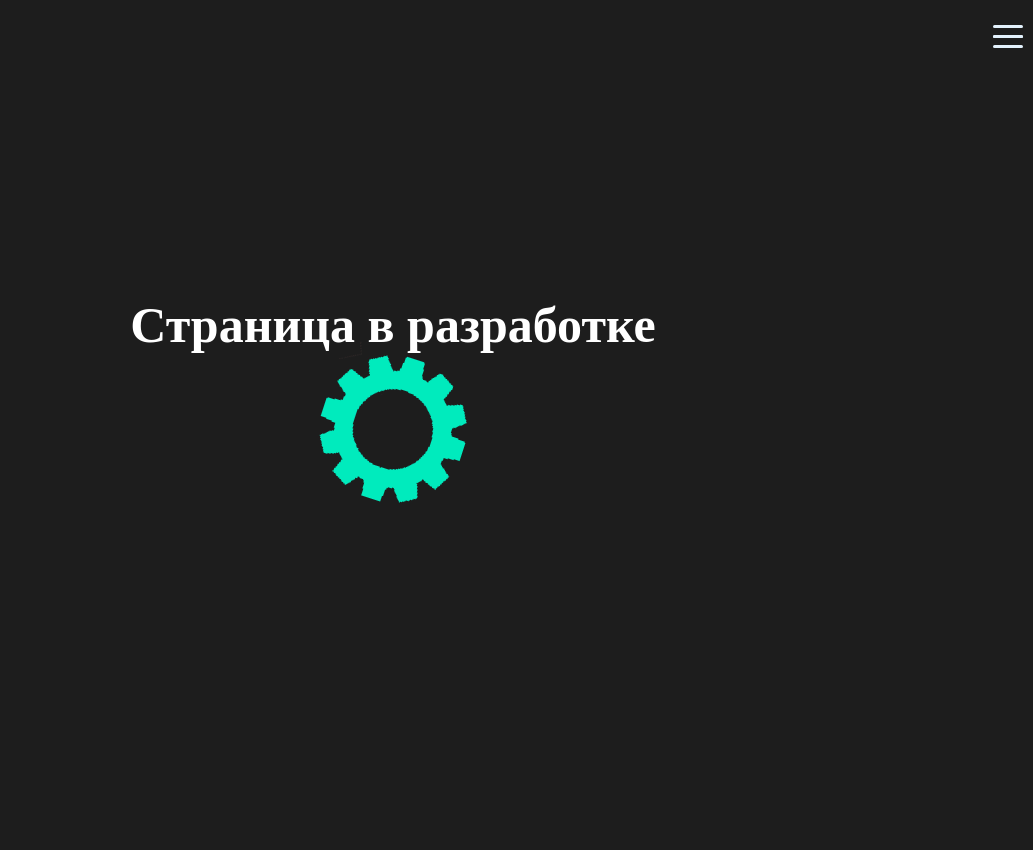
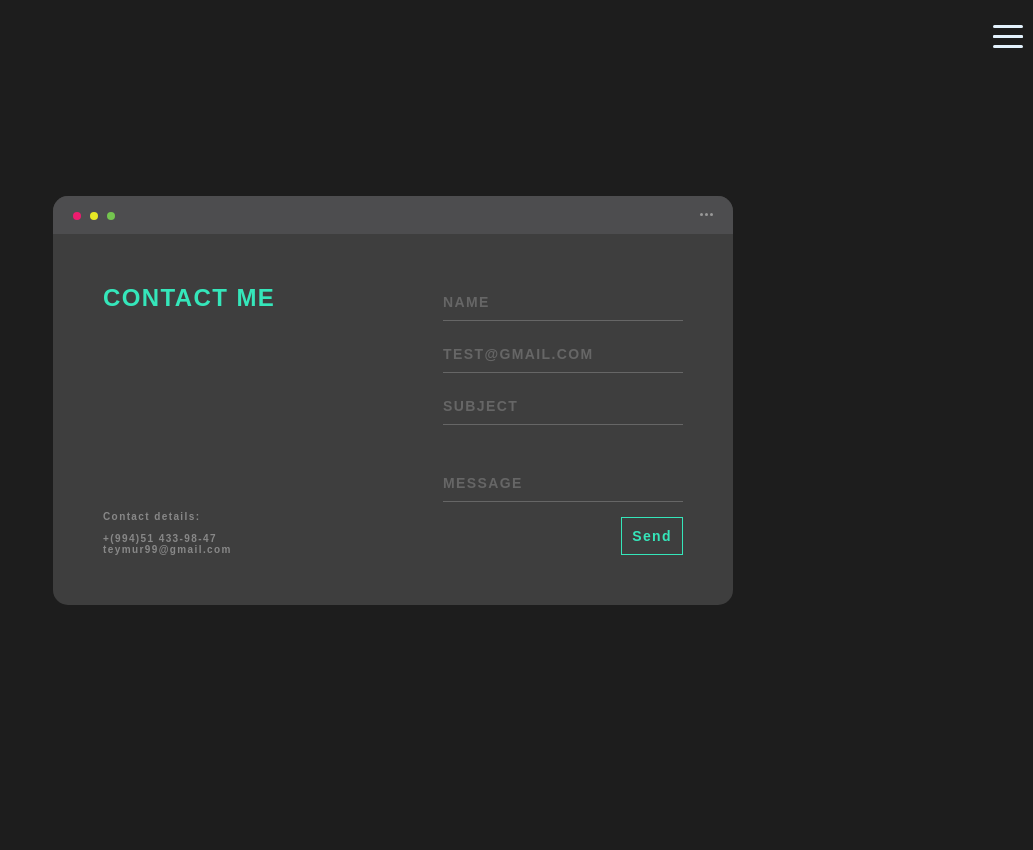
Before and after one commit to velikhanov/velikhanov.github.io, a PHP site: page /form.html in a window 1280 px wide. Shown: the whole page, without its empty margins (247-1280 px from the left). Before the commit the page ends 503 px from the top, so only its background shows below. Run offline with PHP 8.4, Linux system fonts and the light colour scheme.

Commit message:
About me page and Contact form page

```diff
--- a/css/about.css
+++ b/css/about.css
@@ -1,73 +1,61 @@
 .section{
   min-height: 100vh;
-  padding: 10px;
+  padding: 0 50px 50px 50px;
+  text-align: justify;
+  position: relative;
+  overflow: hidden;
+}
+.aboutme{
   text-align: center;
-  position: relative;
+  padding: 20px;
+  font-size: 50px;
+  color: #fff;
+  text-decoration: underline;
+  text-decoration-color: #35E6BA;
+  -webkit-touch-callout: none;
+    -webkit-user-select: none;
+     -khtml-user-select: none;
+       -moz-user-select: none;
+        -ms-user-select: none;
+            user-select: none;
+            cursor: text;
 }
-.in-procces{
-  display: block;
-  margin: auto;
-  white-space: nowrap;
-  font-size: 80px;
-  color: #fff;
-  margin: 0;
-    position: absolute;
-    top: 50%;
-    left: 50%;
-    -ms-transform: translate(-50%, -50%);
-    transform: translate(-50%, -50%);
+.about-p{
+  width: 100%;
+  -webkit-touch-callout: none;
+    -webkit-user-select: none;
+     -khtml-user-select: none;
+       -moz-user-select: none;
+        -ms-user-select: none;
+            user-select: none;
+            cursor: text;
+}
+.about-p h3{
+  font-size: 25px;
+  color: #35E6BA;
+  padding: 10px 0;
+}
+.about-p p{
+  color: white;
+  font-size: 20px;
+  line-height: 1.7;
   font-weight: bold;
 }
-/*temp*/
-.gears i {
-    display: block;
-    margin: auto;
-    width: 150px;
-    height: 150px;
-    background: url('../img/gears.png') no-repeat center;
-    animation: barrelRoll 2s infinite linear;
-    -webkit-animation: barrelRoll 2s infinite linear;
-    -moz-animation: barrelRoll 2s infinite linear;
-    -o-animation: barrelRoll 2s infinite linear;
-    -ms-animation: barrelRoll 2s infinite linear;
+.about-p p a{
+  text-decoration: none;
 }
-
-@keyframes barrelRoll {
-    0% { transform: rotate(0deg); }
-    100% { transform: rotate(360deg); }
+.about-p p a, .about-p p span{
+  color: red;
 }
-@-webkit-keyframes barrelRoll {
-    0% { -webkit-transform: rotate(0deg); }
-    100% { -webkit-transform: rotate(360deg) };
+.about-p p a:hover{
+  text-decoration: underline;
+  text-decoration-color: red;
 }
-@-moz-keyframes barrelRoll {
-    0% { -moz-transform: rotate(0deg); }
-    100% { -moz-transform: rotate(360deg); }
-}
-@-o-keyframes barrelRoll {
-    0% { -o-transform: rotate(0deg); }
-    100% { -o-transform: rotate(360deg); }
-}
-@-ms-keyframes barrelRoll {
-    0% { -ms-transform: rotate(0deg); }
-    100% { -ms-transform: rotate(360deg); }
-}
-/*temp*/
-@media only screen and (max-width: 1000px),
-only screen and (max-device-width: 1000px){
-  .in-procces{
-    font-size: 50px;
+@media only screen and (max-width: 400px){
+  .section{
+    padding: 0 10px 10px 10px;
+  }
+  .aboutme{
+    font-size: 35px;
   }
 }
-@media only screen and (max-width: 700px),
-only screen and (max-device-width: 700px){
-  .in-procces{
-    font-size: 30px;
-  }
-}
-@media only screen and (max-width: 400px),
-only screen and (max-device-width: 400px){
-  .in-procces{
-    font-size: 20px;
-  }
-}
--- /dev/null
+++ b/css/form.css
@@ -0,0 +1,245 @@
+.section{
+  padding: 0 50px 50px 50px;
+}
+body, button, input {
+  font-family: 'Montserrat', sans-serif;
+  font-weight: 700;
+  letter-spacing: 1.4px;
+}
+
+.background {
+  display: flex;
+  min-height: 100vh;
+}
+
+.container {
+  flex: 0 1 700px;
+  margin: auto;
+  padding: 10px;
+}
+
+.screen {
+  position: relative;
+  background: #3e3e3e;
+  border-radius: 15px;
+}
+
+.screen:after {
+  content: '';
+  display: block;
+  position: absolute;
+  top: 0;
+  left: 20px;
+  right: 20px;
+  bottom: 0;
+  border-radius: 15px;
+  box-shadow: 0 20px 40px rgba(0, 0, 0, .4);
+  z-index: -1;
+}
+
+.screen-header {
+  display: flex;
+  align-items: center;
+  padding: 10px 20px;
+  background: #4d4d4f;
+  border-top-left-radius: 15px;
+  border-top-right-radius: 15px;
+}
+
+.screen-header-left {
+  margin-right: auto;
+}
+
+.screen-header-button {
+  display: inline-block;
+  width: 8px;
+  height: 8px;
+  margin-right: 3px;
+  border-radius: 8px;
+  background: white;
+}
+
+.screen-header-button.close {
+  background: #ed1c6f;
+}
+
+.screen-header-button.maximize {
+  background: #e8e925;
+}
+
+.screen-header-button.minimize {
+  background: #74c54f;
+}
+
+.screen-header-right {
+  display: flex;
+}
+
+.screen-header-ellipsis {
+  width: 3px;
+  height: 3px;
+  margin-left: 2px;
+  border-radius: 8px;
+  background: #999;
+}
+
+.screen-body {
+  display: flex;
+}
+
+.screen-body-item {
+  flex: 1;
+  padding: 50px;
+}
+
+.screen-body-item.left {
+  display: flex;
+  flex-direction: column;
+}
+
+.app-title {
+  display: flex;
+  flex-direction: column;
+  position: relative;
+  color: #35E6BA;
+  font-size: 24px;
+}
+
+/* .app-title:after {
+  content: '';
+  display: block;
+  position: absolute;
+  left: 0;
+  bottom: -10px;
+  width: 25px;
+  height: 4px;
+  background: #ea1d6f;
+} */
+
+.app-contact {
+  margin-top: auto;
+  font-size: 10px;
+  color: #888;
+}
+
+.app-form-group {
+  margin-bottom: 15px;
+}
+
+/* Change the white to any color */
+input:-webkit-autofill,
+input:-webkit-autofill:hover,
+input:-webkit-autofill:focus,
+input:-webkit-autofill:active{
+ -webkit-box-shadow: 0 0 0 30px #3E3E3E inset !important;
+}
+
+/*Change text in autofill textbox*/
+input:-webkit-autofill{
+ -webkit-text-fill-color: #fff !important;
+}
+
+.app-form-group.message {
+  margin-top: 40px;
+}
+
+.app-form-group.buttons {
+  margin-bottom: 0;
+  text-align: right;
+}
+
+.app-form-control {
+  width: 100%;
+  padding: 10px 0;
+  background: none;
+  border: none;
+  border-bottom: 1px solid #666;
+  color: #ddd;
+  font-size: 14px;
+  text-transform: uppercase;
+  outline: none;
+  transition: border-color .2s;
+}
+
+.app-form-control::placeholder {
+  color: #666;
+}
+
+.app-form-control:focus {
+  border-bottom-color: #ddd;
+}
+
+.app-form-button {
+  background: none;
+  border: 1px solid #35E6BA;
+  padding: 10px;
+  color: #35E6BA;
+  font-size: 14px;
+  cursor: pointer;
+  outline: none;
+}
+
+.app-form-button:hover {
+  background-color: #35E6BA;
+  color: #000;
+}
+
+@media screen and (max-width: 600px) {
+  .section{
+    padding: 0 15px 15px 15px;
+  }
+  .screen-body {
+    padding: 40px;
+  }
+
+  .screen-body-item {
+    padding: 0;
+  }
+  input.app-form-control{
+    padding-left: 5px;
+  }
+}
+
+@media screen and (max-width: 520px) {
+  .section{
+    padding: 15px 5px 15px 5px;
+  }
+  .screen-body {
+    flex-direction: column;
+  }
+
+  .screen-body-item.left {
+    margin-bottom: 30px;
+  }
+
+  .app-title {
+    flex-direction: row;
+    text-align: center;
+    padding-bottom: 10px;
+  }
+
+  .app-title span {
+    font-size: 20px;
+    width: 100%;
+  }
+
+  .app-title:after {
+    display: none;
+  }
+  .app-contact{
+    text-align: center;
+  }
+}
+@media screen and (max-width: 350px) {
+  .section{
+    padding-top: 20px;
+  }
+  .container{
+    padding: 5px;
+  }
+}
+/* @media screen and (max-width: 300px) {
+  .screen{
+    width: 260px;
+  }
+} */
--- a/form.html
+++ b/form.html
@@ -7,8 +7,8 @@
 <link rel="shortcut icon" href="img/t.png" type="image/x-icon">
 <link rel="stylesheet" href="css/all.min.css">
 <link rel="stylesheet" href="css/main.css">
-<link rel="stylesheet" href="css/about.css">
-<title>Свяжитесь со мной</title>
+<link rel="stylesheet" href="css/form.css">
+<title>Contact me</title>
 </head>
 <body>
 
@@ -18,14 +18,14 @@
 		<div class="logo-main">
 			<a href="/">
 				<img class="logo-img" src="img/t.png" alt="Logo">
-				<h3 class="logo-name">Теймур</h3>
+				<h3 class="logo-name">Teymyr</h3>
 			</a>
-				<span class="logo-desc">Web разработчик</span>
+				<span class="logo-desc">Web developer</span>
 		</div>
 		<div class="sidebar">
-			<a href="/about.html"><i class="fas fa-address-card"></i><b>Обо мне</b></a>
-			<a href="/skills.html"><i class="fas fa-code"></i><b>Мои навыки</b></a>
-			<a href="/works.html"><i class="fas fa-briefcase"></i><b>Мои работы</b></a>
+			<a href="/about.html"><i class="fas fa-address-card"></i><b>About me</b></a>
+			<a href="/skills.html"><i class="fas fa-code"></i><b>My skills</b></a>
+			<a href="/works.html"><i class="fas fa-briefcase"></i><b>My works</b></a>
 		</div>
 		<div class="social-main">
 				<ul class="social">
@@ -38,11 +38,60 @@
 	</div>
 </header>
 
-  <section class="section">
-     <h1 class="in-procces">Страница в разработке
-       <div class="gears"><i></i></div>
-     </h1>
-  </section>
+<section class="section">
+  <div class="background">
+  <div class="container">
+    <div class="screen">
+      <div class="screen-header">
+        <div class="screen-header-left">
+          <div class="screen-header-button close"></div>
+          <div class="screen-header-button maximize"></div>
+          <div class="screen-header-button minimize"></div>
+        </div>
+        <div class="screen-header-right">
+          <div class="screen-header-ellipsis"></div>
+          <div class="screen-header-ellipsis"></div>
+          <div class="screen-header-ellipsis"></div>
+        </div>
+      </div>
+      <div class="screen-body">
+        <div class="screen-body-item left">
+          <div class="app-title">
+            <span>CONTACT ME</span>
+            <!-- <span></span> -->
+          </div>
+          <div class="app-contact">
+            Contact details:<br><br>
+            +(994)51 433-98-47<br>
+            teymur99@gmail.com<br>
+          </div>
+        </div>
+        <div class="screen-body-item">
+          <form class="wrapper" id="contact_form" action="https://velikhanov.github.io/" method="POST">
+            <div class="app-form-group">
+              <input class="app-form-control" name="name" placeholder="Name" required>
+            </div>
+            <div class="app-form-group">
+              <input class="app-form-control" name="email" placeholder="test@gmail.com" required>
+            </div>
+            <div class="app-form-group">
+              <input class="app-form-control" name="subject" placeholder="Subject">
+            </div>
+            <div class="app-form-group message">
+              <input class="app-form-control" name="message" placeholder="Message" required>
+            </div>
+            <div class="app-form-group buttons">
+              <button type="submit" class="app-form-button">Send</button>
+            </div>
+          </form>
+        </div>
+      </div>
+    </div>
+  </div>
+</div>
+
+</section>
 <script src="js/scripts.js" async></script>
+<script src="js/formajax.js" async></script>
 </body>
 </html>
--- /dev/null
+++ b/js/formajax.js
@@ -0,0 +1,25 @@
+const form = document.getElementById('contact_form');
+form.addEventListener('submit', function(e) {
+  e.preventDefault();
+  const send = {
+    name: document.querySelector('input[name=name]').value,
+    email: document.querySelector('input[name=email]').value,
+    subject: document.querySelector('input[name=subject]').value,
+    message: document.querySelector('input[name=message]').value
+    // token: document.querySelector('input[name=token]').value
+  };
+  const jsonString = JSON.stringify(send);
+  // const isIE = /*@cc_on!@*/false || !!document.documentMode;
+  const xhr = new XMLHttpRequest();
+  const action = form.getAttribute('action');
+  xhr.open('POST', action, true);
+  xhr.setRequestHeader('Content-type', 'text/plain');
+  xhr.onload = function() {
+        if (this.readyState == 4 && this.status == 200) {
+         alert(xhr.responseText);
+       }else{
+         alert(xhr.responseText);
+       };
+    };
+  xhr.send(jsonString);
+});
```
Also changed, not shown: about.html (+33 -11 lines), css/index.css (+19 -0 lines), index.html (+8 -8 lines), skills.html (+11 -11 lines), works.html (+14 -14 lines).
